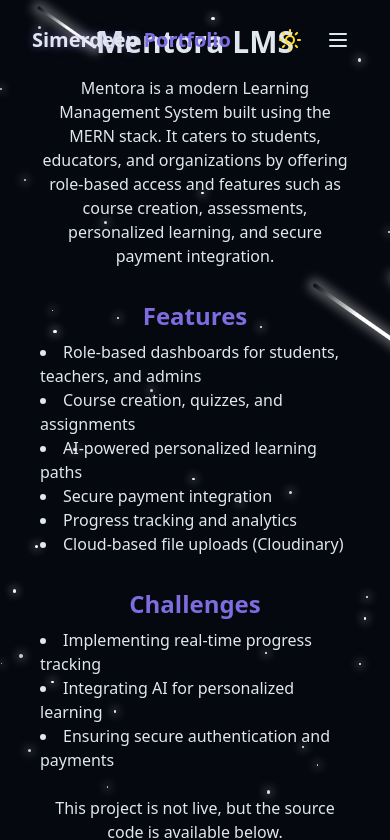
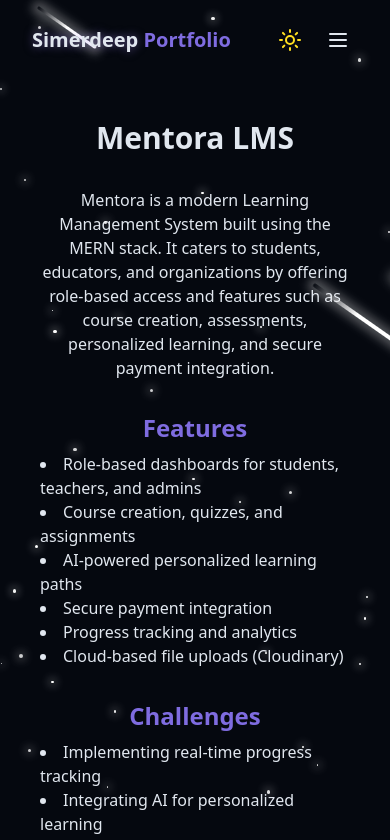
Before and after one commit to SimerdeepSingh4/Portfolio, a React (Vite) app: page /project/1 in a window 390 px wide. Shown: the top 840 px of the page. Built offline with nearby package versions, Linux system fonts and the light colour scheme.

Commit message:
mobile responsive bug fix

```diff
--- a/src/pages/ProjectDetail.jsx
+++ b/src/pages/ProjectDetail.jsx
@@ -37,18 +37,18 @@ export const ProjectDetail = () => {
   };
   return (
     <div className="min-h-screen bg-background text-foreground relative overflow-hidden flex flex-col">
-
-
       {/* Background Effects */}
       <StarBackground />
 
       {/* Navbar */}
       <Navbar />
 
+
+
       {/* Main Content */}
-      <main className="flex-grow flex flex-col items-center justify-center text-center px-4">
+      <main className="flex-grow flex flex-col items-center justify-center text-center px-4 pt-24 md:pt-20">
         <div className="p-6 md:p-12 max-w-5xl mx-auto">
-          <h1 className="text-3xl font-bold mb-4">{project.title}</h1>
+          <h1 className="text-3xl font-bold mb-8">{project.title}</h1>
           <p className="text-muted-foreground mb-8">{project.description}</p>
 
           <h2 className="text-2xl font-semibold mt-8 mb-2 text-primary">Features</h2>
```
